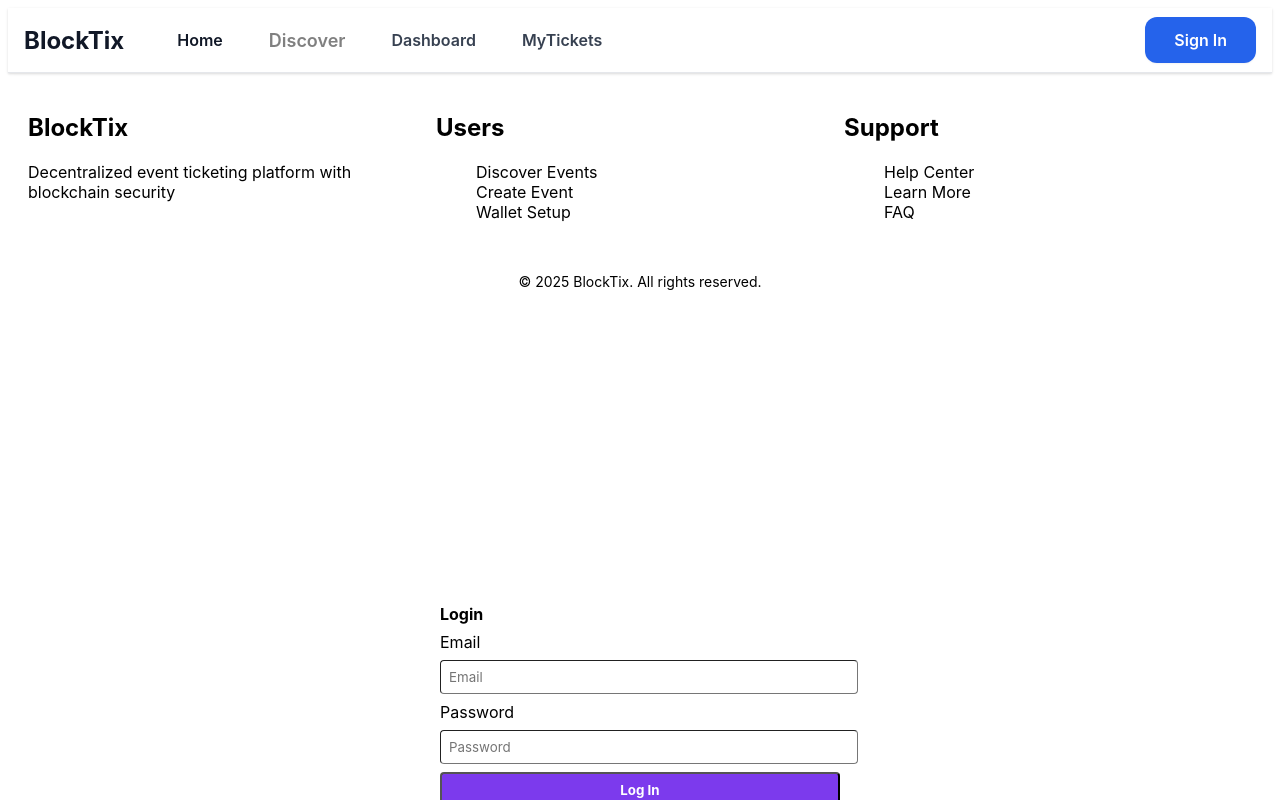
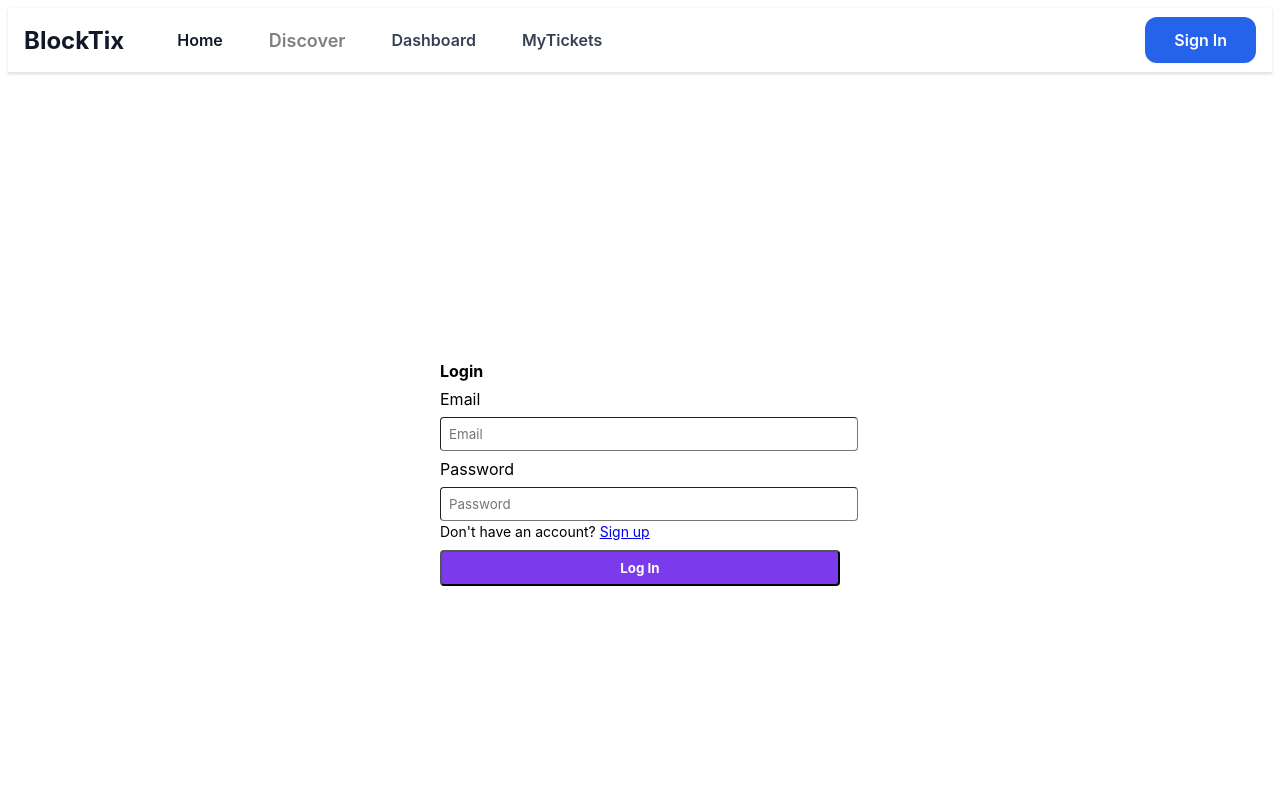
Before and after one commit to Saadcui/BlockTix, a Next.js app in the folder client/: page /login in a window 1280 px wide. Shown: the top 800 px of the page. Built offline with nearby package versions, Linux system fonts and the light colour scheme; no server answers.

Commit message:
little updates

```diff
--- a/client/src/app/components/NavBar.jsx
+++ b/client/src/app/components/NavBar.js
@@ -169,7 +169,7 @@ export default function Navbar() {
           {/* Right side - Sign In Button */}
           <div className="hidden md:block">
             <Link
-              href="/signin"
+              href="/login"
               style={{
                 backgroundColor: '#2563eb',
                 color: 'white',
@@ -407,7 +407,7 @@ export default function Navbar() {
             borderTop: '1px solid #e5e7eb'
           }}>
             <Link
-              href="/signin"
+              href="/login"
               onClick={() => setIsMobileMenuOpen(false)}
               style={{
                 width: '100%',
--- a/client/src/app/layout.js
+++ b/client/src/app/layout.js
@@ -1,18 +1,22 @@
+
+
+'use client';
+
 import { AuthProvider } from '@/context/AuthContext';
 import Navbar from './components/Navbar';
 import '../styles/globals.css';
-import Footer from '@/app/components/footer';
+import Footer from '@/app/components/Footer';
 
 export default function RootLayout({ children }) {
   return (
     <html>
       <body>
-         <Navbar />
+        <AuthProvider>
+          <Navbar />
+          {children}
           <Footer />
-        <AuthProvider>
-          {children}
+        </AuthProvider>
 
-        </AuthProvider>
       </body>
     </html>
   );
--- a/client/src/app/login/page.js
+++ b/client/src/app/login/page.js
@@ -2,6 +2,7 @@
 
 import React, { useState } from 'react';
 import { useRouter } from 'next/navigation';
+import Link from 'next/link';
 import { useAuth } from '@/context/AuthContext';
 
 
@@ -37,6 +38,7 @@ export default function LoginPage() {
       <input className='input' type="email" placeholder="Email" value={email} onChange={e => setEmail(e.target.value)} required />
       <label className='label'>Password</label>
       <input className='input' type="password" placeholder="Password" value={password} onChange={e => setPassword(e.target.value)} required />
+      <label className='text-sm'>Don't have an account? <Link href="/signup">Sign up</Link></label>
 
       <button type="submit" className='btn'>Log In</button>
 
--- a/client/src/styles/globals.css
+++ b/client/src/styles/globals.css
@@ -8,7 +8,7 @@
     font-family: 'Inter'
 }
   .btn {
-    @apply bg-[#7C3AED] text-white font-bold py-2 px-4 rounded my-2 w-full;
+    @apply bg-[#7C3AED] text-white font-bold py-2 px-4 rounded my-2 w-full cursor-pointer;
   }
   .label{
     @apply block my-2;
--- a/client/tsconfig.json
+++ b/client/tsconfig.json
@@ -22,6 +22,6 @@
       "@/*": ["./src/*"]
     }
   },
-  "include": ["next-env.d.ts", "**/*.ts", "**/*.tsx", ".next/types/**/*.ts", "src/app/layout.js"],
+  "include": ["next-env.d.ts", "**/*.ts", "**/*.tsx", ".next/types/**/*.ts", "src/app/layout.js", "src/app/page.js"],
   "exclude": ["node_modules"]
 }
```
Also changed, not shown: client/src/app/page.js (renamed from client/src/app/page.tsx).
